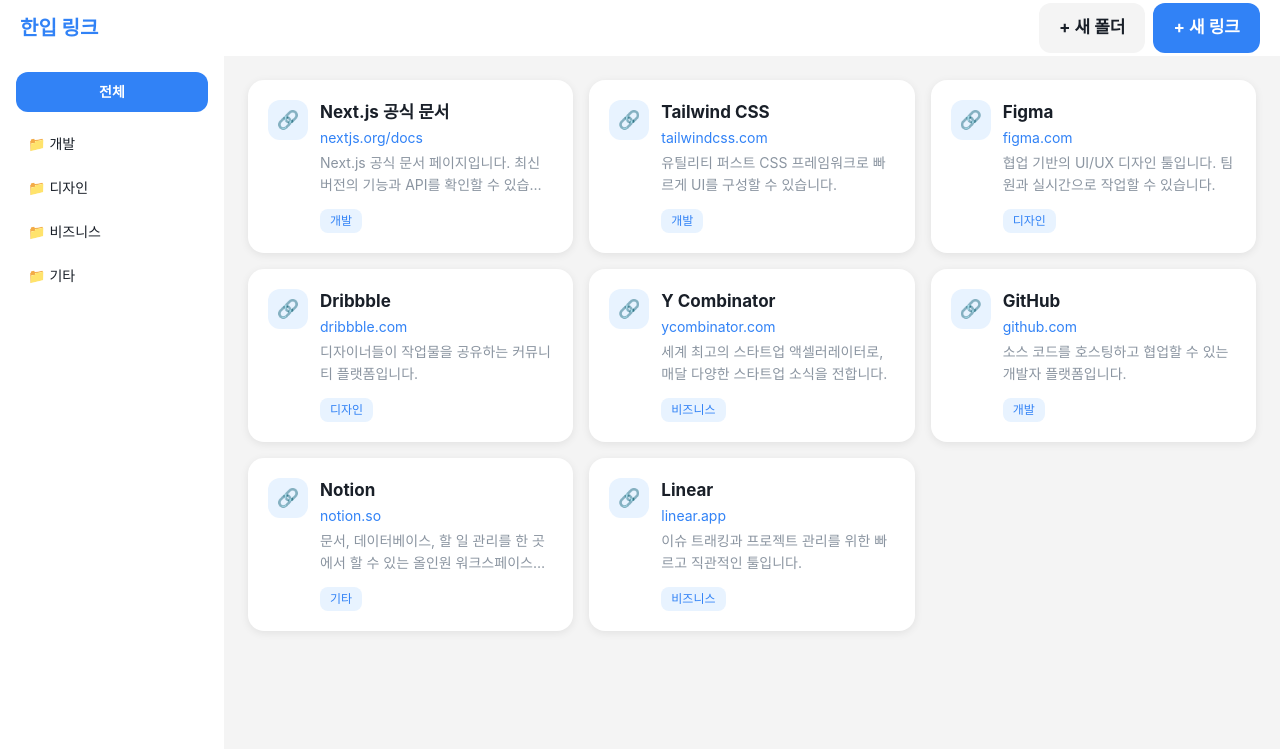
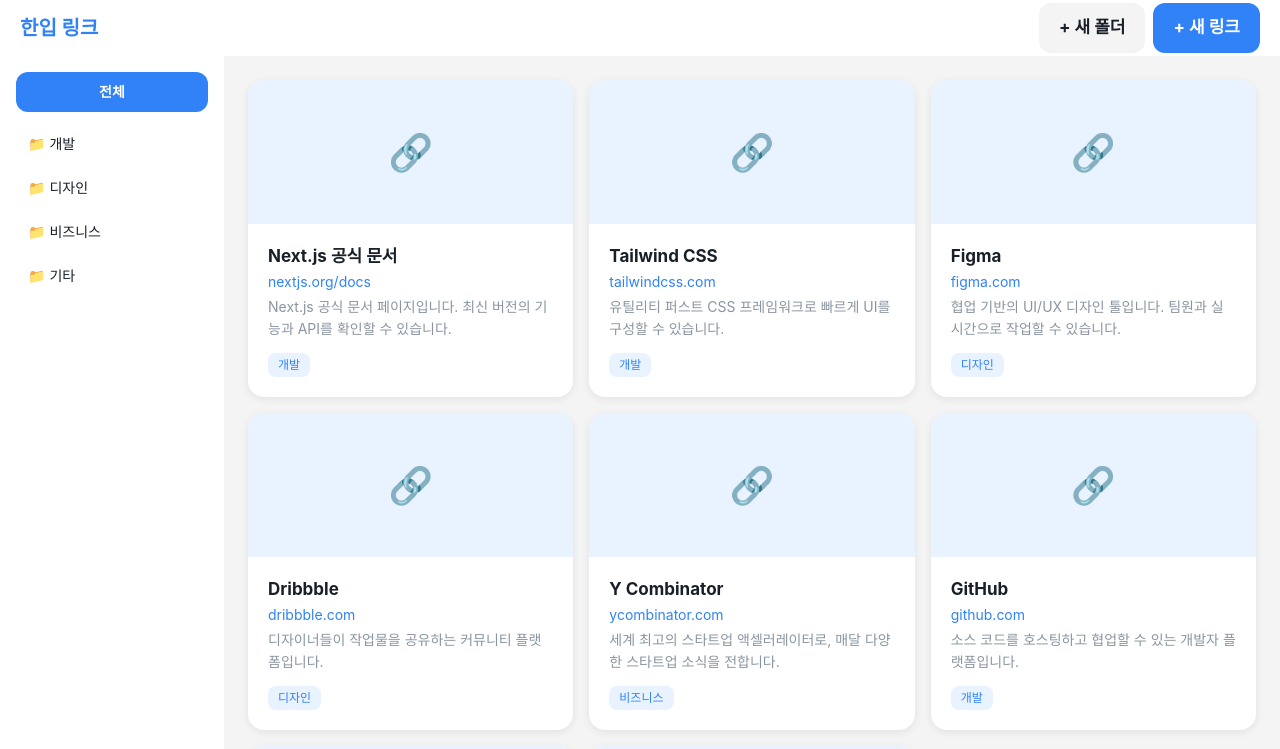
Before and after one commit to youandyeji/onebite-link, a Next.js app: page / in a window 1280 px wide. Shown: the top 749 px of the page. Built offline with nearby package versions, Linux system fonts and the light colour scheme.

Commit message:
링크 추가 기능 구현 + 오픈그래프 API 구현

```diff
--- /dev/null
+++ b/app/api/og/route.ts
@@ -0,0 +1,66 @@
+import { NextRequest } from "next/server";
+
+function getMeta(html: string, property: string): string {
+  const patterns = [
+    new RegExp(`<meta[^>]+property=["']${property}["'][^>]+content=["']([^"']+)["']`, "i"),
+    new RegExp(`<meta[^>]+content=["']([^"']+)["'][^>]+property=["']${property}["']`, "i"),
+  ];
+  for (const re of patterns) {
+    const m = html.match(re);
+    if (m) return m[1].trim();
+  }
+  return "";
+}
+
+function getNameMeta(html: string, name: string): string {
+  const patterns = [
+    new RegExp(`<meta[^>]+name=["']${name}["'][^>]+content=["']([^"']+)["']`, "i"),
+    new RegExp(`<meta[^>]+content=["']([^"']+)["'][^>]+name=["']${name}["']`, "i"),
+  ];
+  for (const re of patterns) {
+    const m = html.match(re);
+    if (m) return m[1].trim();
+  }
+  return "";
+}
+
+function getTitle(html: string): string {
+  const m = html.match(/<title[^>]*>([^<]+)<\/title>/i);
+  return m ? m[1].trim() : "";
+}
+
+export async function GET(request: NextRequest) {
+  const rawUrl = request.nextUrl.searchParams.get("url");
+  if (!rawUrl) {
+    return Response.json({ error: "url parameter is required" }, { status: 400 });
+  }
+
+  const url = rawUrl.startsWith("http") ? rawUrl : `https://${rawUrl}`;
+
+  try {
+    const res = await fetch(url, {
+      headers: { "User-Agent": "Mozilla/5.0 (compatible; OneBiteLink/1.0)" },
+      signal: AbortSignal.timeout(8000),
+    });
+
+    const html = await res.text();
+
+    const title =
+      getMeta(html, "og:title") ||
+      getNameMeta(html, "twitter:title") ||
+      getTitle(html);
+
+    const description =
+      getMeta(html, "og:description") ||
+      getNameMeta(html, "description") ||
+      getNameMeta(html, "twitter:description");
+
+    const image =
+      getMeta(html, "og:image") ||
+      getNameMeta(html, "twitter:image");
+
+    return Response.json({ url, title, description, image });
+  } catch {
+    return Response.json({ url, title: "", description: "", image: "" });
+  }
+}
--- a/app/folder/[folderId]/page.tsx
+++ b/app/folder/[folderId]/page.tsx
@@ -4,15 +4,16 @@
 import Header from "@/components/header";
 import Sidebar from "@/components/sidebar";
 import LinkGrid from "@/components/link-grid";
-import { mockLinks } from "@/lib/mock-data";
+import { useLinks } from "@/context/link-context";
 import { useFolders } from "@/context/folder-context";
 
 export default function FolderPage(props: { params: Promise<{ folderId: string }> }) {
   const { folderId } = use(props.params);
+  const { links } = useLinks();
   const { folders } = useFolders();
 
   const folder = folders.find((f) => f.id === folderId);
-  const links = mockLinks
+  const filteredLinks = links
     .filter((link) => link.folderId === folderId)
     .map((link) => ({ ...link, folderName: folder?.name }));
 
@@ -22,7 +23,7 @@
       <div className="flex flex-1 overflow-hidden">
         <Sidebar />
         <main className="flex-1 overflow-y-auto p-6 bg-[var(--bg)]">
-          <LinkGrid links={links} />
+          <LinkGrid links={filteredLinks} />
         </main>
       </div>
     </div>
--- a/app/layout.tsx
+++ b/app/layout.tsx
@@ -2,6 +2,7 @@
 import { Geist, Geist_Mono } from "next/font/google";
 import "./globals.css";
 import { FolderProvider } from "@/context/folder-context";
+import { LinkProvider } from "@/context/link-context";
 
 const geistSans = Geist({
   variable: "--font-geist-sans",
@@ -29,7 +30,9 @@
       className={`${geistSans.variable} ${geistMono.variable} h-full antialiased`}
     >
       <body className="min-h-full flex flex-col">
-        <FolderProvider>{children}</FolderProvider>
+        <FolderProvider>
+          <LinkProvider>{children}</LinkProvider>
+        </FolderProvider>
       </body>
     </html>
   );
--- a/app/page.tsx
+++ b/app/page.tsx
@@ -1,10 +1,16 @@
+'use client'
+
 import Header from "@/components/header";
 import Sidebar from "@/components/sidebar";
 import LinkGrid from "@/components/link-grid";
-import { mockLinks, folders } from "@/lib/mock-data";
+import { useLinks } from "@/context/link-context";
+import { useFolders } from "@/context/folder-context";
 
 export default function Home() {
-  const linksWithName = mockLinks.map((link) => ({
+  const { links } = useLinks();
+  const { folders } = useFolders();
+
+  const linksWithName = links.map((link) => ({
     ...link,
     folderName: folders.find((f) => f.id === link.folderId)?.name,
   }));
--- a/components/link-card.tsx
+++ b/components/link-card.tsx
@@ -5,26 +5,52 @@
   description: string;
   folderId: string;
   folderName?: string;
+  thumbnail?: string;
 };
+
+function Thumbnail({ src, alt }: { src?: string; alt: string }) {
+  if (!src) {
+    return (
+      <div className="w-full h-36 bg-[var(--badge-bg)] flex items-center justify-center text-4xl shrink-0">
+        🔗
+      </div>
+    );
+  }
+  return (
+    // eslint-disable-next-line @next/next/no-img-element
+    <img
+      src={src}
+      alt={alt}
+      className="w-full h-36 object-cover shrink-0"
+      onError={(e) => {
+        const img = e.target as HTMLImageElement;
+        img.style.display = "none";
+        const fallback = img.nextElementSibling as HTMLElement;
+        if (fallback) fallback.style.display = "flex";
+      }}
+    />
+  );
+}
 
 export default function LinkCard({ link }: { link: LinkItem }) {
   return (
-    <div className="bg-[var(--card)] rounded-2xl p-5 shadow-[0_2px_8px_rgba(0,0,0,0.08)] hover:shadow-[0_4px_12px_rgba(0,0,0,0.12)] transition-shadow duration-200">
-      <div className="flex items-start gap-3">
-        <div className="w-10 h-10 rounded-xl bg-[var(--badge-bg)] flex items-center justify-center shrink-0 text-lg">
+    <div className="bg-[var(--card)] rounded-2xl shadow-[0_2px_8px_rgba(0,0,0,0.08)] hover:shadow-[0_4px_12px_rgba(0,0,0,0.12)] transition-shadow duration-200 overflow-hidden flex flex-col">
+      <Thumbnail src={link.thumbnail} alt={link.title} />
+      {link.thumbnail && (
+        <div className="w-full h-36 bg-[var(--badge-bg)] items-center justify-center text-4xl shrink-0 hidden">
           🔗
         </div>
-        <div className="flex-1 min-w-0">
-          <h3 className="font-bold text-[var(--text)] text-[17px] truncate">{link.title}</h3>
+      )}
+      <div className="p-5 flex flex-col flex-1">
+        <h3 className="font-bold text-[var(--text)] text-[17px] truncate">{link.title || link.url}</h3>
         <p className="text-sm text-[var(--accent)] truncate mt-0.5">{link.url}</p>
         <p className="text-sm text-[var(--text-sub)] mt-1 line-clamp-2 leading-relaxed">{link.description}</p>
         {link.folderName && (
-            <span className="inline-block mt-3 px-2.5 py-1 bg-[var(--badge-bg)] text-[var(--accent)] text-xs font-medium rounded-lg">
+          <span className="inline-block mt-3 px-2.5 py-1 bg-[var(--badge-bg)] text-[var(--accent)] text-xs font-medium rounded-lg self-start">
             {link.folderName}
           </span>
         )}
       </div>
     </div>
-    </div>
   );
 }
--- a/components/new-link-form.tsx
+++ b/components/new-link-form.tsx
@@ -1,10 +1,51 @@
 "use client";
 
-const folders = ["개발", "디자인", "비즈니스", "기타"];
+import { useState } from "react";
+import { useRouter } from "next/navigation";
+import { useFolders } from "@/context/folder-context";
+import { useLinks } from "@/context/link-context";
 
 export default function NewLinkForm() {
+  const router = useRouter();
+  const { folders } = useFolders();
+  const { addLink } = useLinks();
+
+  const [url, setUrl] = useState("");
+  const [folderId, setFolderId] = useState("");
+  const [loading, setLoading] = useState(false);
+  const [error, setError] = useState("");
+
+  async function handleSubmit(e: React.FormEvent) {
+    e.preventDefault();
+    if (!url.trim() || !folderId) return;
+
+    setLoading(true);
+    setError("");
+
+    try {
+      const res = await fetch(`/api/og?url=${encodeURIComponent(url.trim())}`);
+      const og = await res.json();
+
+      addLink({
+        title: og.title || url.trim(),
+        url: og.url || url.trim(),
+        description: og.description || "",
+        thumbnail: og.image || "",
+        folderId,
+      });
+
+      router.push("/");
+    } catch {
+      setError("링크 정보를 가져오는 데 실패했습니다. 다시 시도해주세요.");
+      setLoading(false);
+    }
+  }
+
   return (
-    <form className="bg-[var(--card)] rounded-2xl p-6 shadow-[0_2px_8px_rgba(0,0,0,0.08)] flex flex-col gap-5 max-w-lg w-full">
+    <form
+      onSubmit={handleSubmit}
+      className="bg-[var(--card)] rounded-2xl p-6 shadow-[0_2px_8px_rgba(0,0,0,0.08)] flex flex-col gap-5 max-w-lg w-full"
+    >
       <h2 className="text-xl font-bold text-[var(--text)]">새 링크 추가</h2>
 
       <div className="flex flex-col gap-2">
@@ -13,8 +54,11 @@
         </label>
         <input
           id="url"
-          type="url"
+          type="text"
           placeholder="https://example.com"
+          value={url}
+          onChange={(e) => setUrl(e.target.value)}
+          required
           className="px-4 py-3.5 bg-[var(--input-bg)] rounded-xl text-[17px] text-[var(--text)] placeholder:text-[var(--placeholder)] focus:outline-none focus:bg-[var(--card)] focus:shadow-[0_0_0_2px_var(--accent)] transition-all duration-200"
         />
       </div>
@@ -25,25 +69,32 @@
         </label>
         <select
           id="folder"
-          defaultValue=""
+          value={folderId}
+          onChange={(e) => setFolderId(e.target.value)}
+          required
           className="px-4 py-3.5 bg-[var(--input-bg)] rounded-xl text-[17px] text-[var(--text)] focus:outline-none focus:bg-[var(--card)] focus:shadow-[0_0_0_2px_var(--accent)] transition-all duration-200"
         >
           <option value="" disabled>
             폴더를 선택하세요
           </option>
           {folders.map((folder) => (
-            <option key={folder} value={folder}>
-              {folder}
+            <option key={folder.id} value={folder.id}>
+              {folder.name}
             </option>
           ))}
         </select>
       </div>
 
+      {error && (
+        <p className="text-sm text-[var(--error)]">{error}</p>
+      )}
+
       <button
         type="submit"
-        className="px-5 py-3.5 bg-[var(--accent)] text-white text-[17px] font-bold rounded-xl hover:bg-[var(--accent-hover)] active:scale-[0.98] transition-all duration-200 mt-1"
+        disabled={loading || !url.trim() || !folderId}
+        className="px-5 py-3.5 bg-[var(--accent)] text-white text-[17px] font-bold rounded-xl hover:bg-[var(--accent-hover)] active:scale-[0.98] transition-all duration-200 mt-1 disabled:opacity-50 disabled:cursor-not-allowed disabled:active:scale-100"
       >
-        저장
+        {loading ? "저장 중..." : "저장"}
       </button>
     </form>
   );
--- /dev/null
+++ b/context/link-context.tsx
@@ -0,0 +1,36 @@
+'use client'
+
+import { createContext, useContext, useState } from "react";
+import { mockLinks } from "@/lib/mock-data";
+import { type LinkItem } from "@/components/link-card";
+
+type LinkContextType = {
+  links: LinkItem[];
+  addLink: (link: Omit<LinkItem, "id">) => void;
+};
+
+const LinkContext = createContext<LinkContextType>({
+  links: mockLinks,
+  addLink: () => {},
+});
+
+export function LinkProvider({ children }: { children: React.ReactNode }) {
+  const [links, setLinks] = useState<LinkItem[]>(mockLinks);
+
+  function addLink(link: Omit<LinkItem, "id">) {
+    setLinks((prev) => [
+      { ...link, id: Date.now() },
+      ...prev,
+    ]);
+  }
+
+  return (
+    <LinkContext.Provider value={{ links, addLink }}>
+      {children}
+    </LinkContext.Provider>
+  );
+}
+
+export function useLinks() {
+  return useContext(LinkContext);
+}
```
Also changed, not shown: 1 other file (tests, documents, lock files or other folders). Lines whose indentation alone changed are shown as unchanged.
